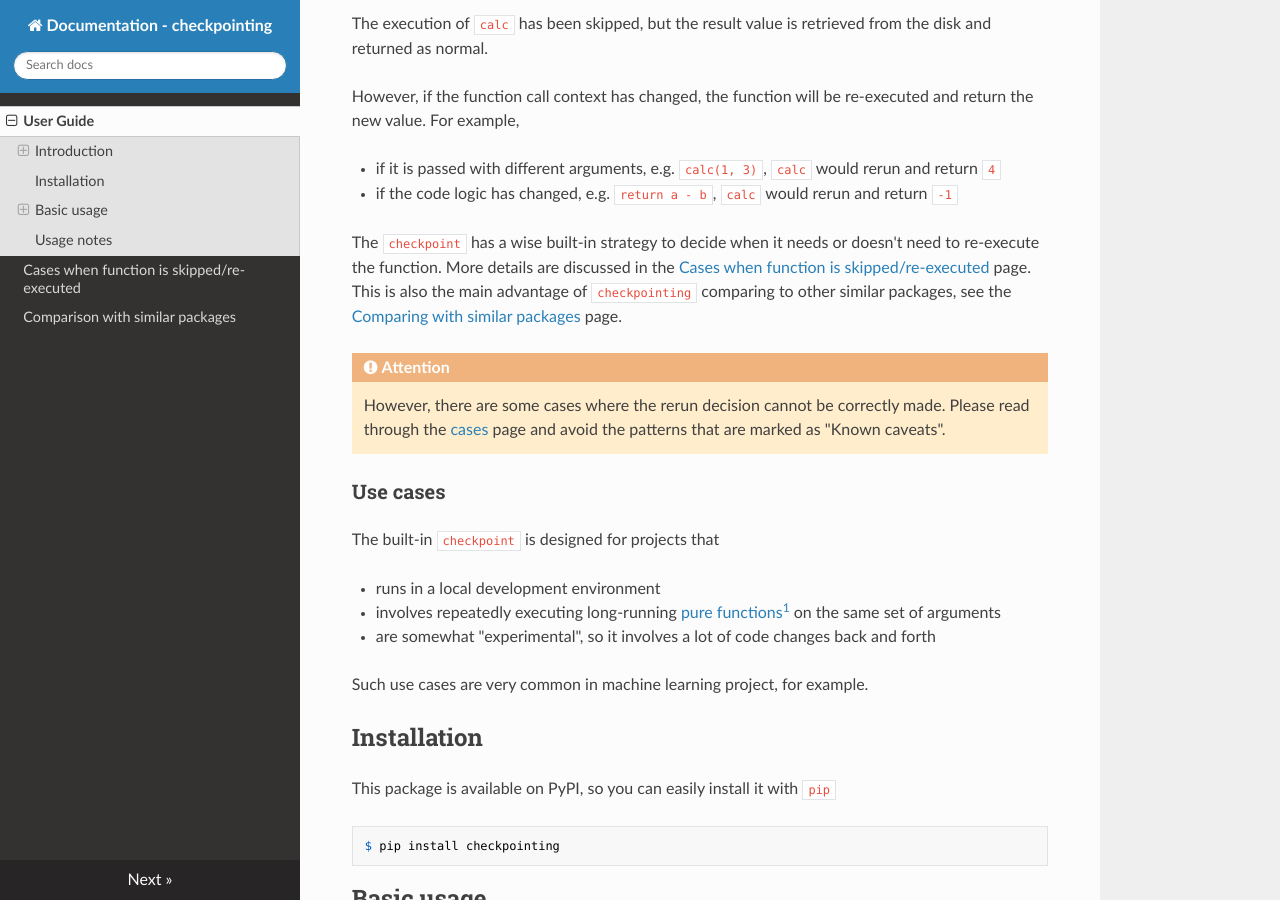
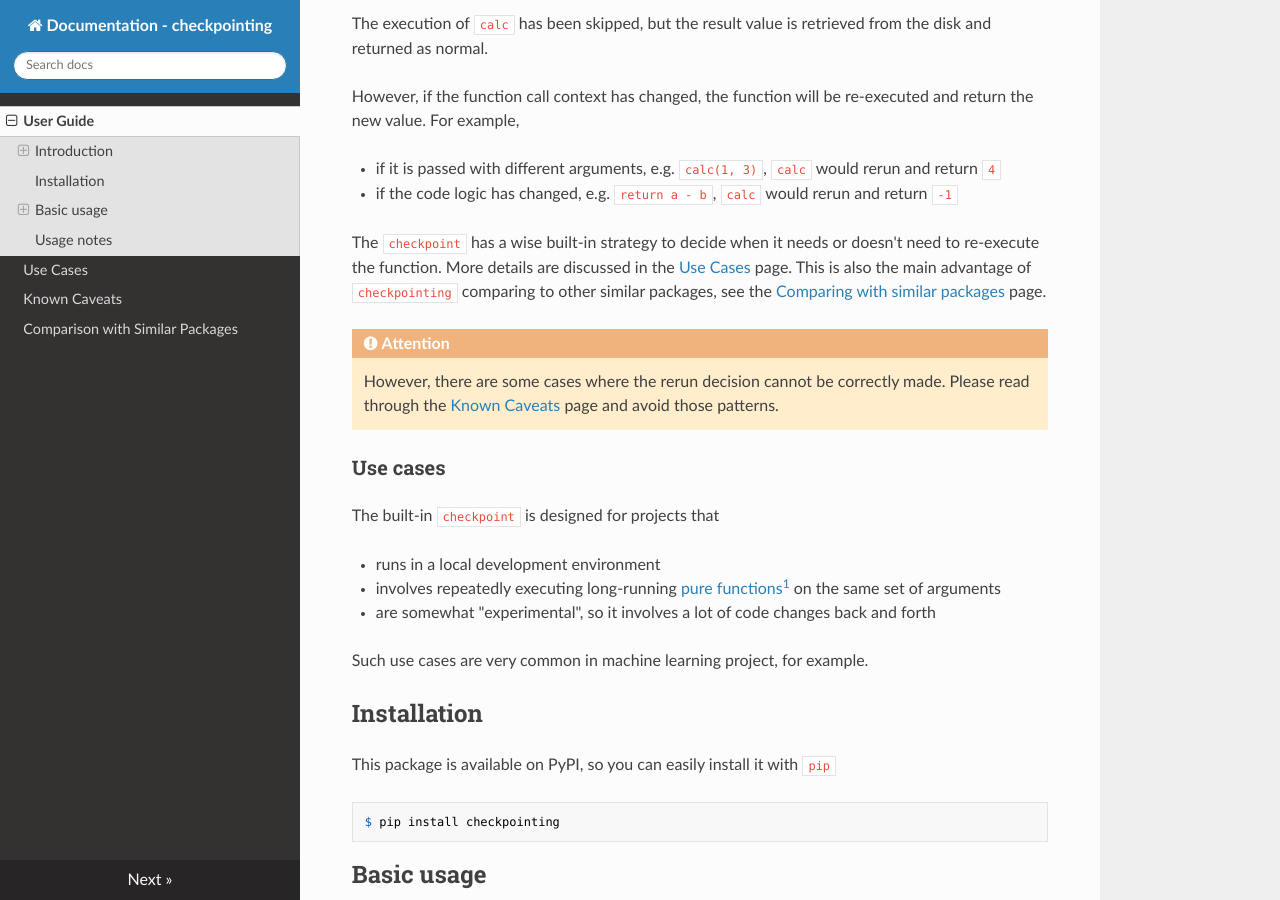
Before and after one commit to Vopaaz/checkpointing, an MkDocs documentation site: the page built from docs/docs/index.md, in a window 1280 px wide and 900 px high, scrolled down 1149 px. Built offline with MkDocs 1.6.1, drawn with Linux system fonts in a browser that asks for light colours; nearby versions of some CDN libraries.

Commit message:
Add docs

```diff
--- a/docs/docs/index.md
+++ b/docs/docs/index.md
@@ -57,14 +57,13 @@ For example,
 - if the code logic has changed, e.g. `return a - b`, `calc` would rerun and return `-1`
 
 The `checkpoint` has a wise built-in strategy to decide when it needs or doesn't need to re-execute the function.
-More details are discussed in the [Cases when function is skipped/re-executed](cases.md) page.
+More details are discussed in the [Use Cases](cases.md) page.
 This is also the main advantage of `checkpointing` comparing to other similar packages,
 see the [Comparing with similar packages](comparison.md) page.
 
 !!! attention
     However, there are some cases where the rerun decision cannot be correctly made.
-    Please read through the [cases](cases.md) page
-    and avoid the patterns that are marked as "Known caveats".
+    Please read through the [Known Caveats](caveats.md) page and avoid those patterns.
 
 
 ### Use cases
--- a/docs/mkdocs.yml
+++ b/docs/mkdocs.yml
@@ -5,8 +5,9 @@ theme:
 
 nav:
   - "User Guide": index.md
-  - "Cases when function is skipped/re-executed": cases.md
-  - "Comparison with similar packages": comparison.md
+  - "Use Cases": cases.md
+  - "Known Caveats": caveats.md
+  - "Comparison with Similar Packages": comparison.md
 
 markdown_extensions:
   - footnotes
```
Also changed, not shown: docs/docs/cases.md (+64 -0 lines), docs/docs/comparison.md (+1 -1 lines), docs/docs/caveats.md (added), 4 other files.
